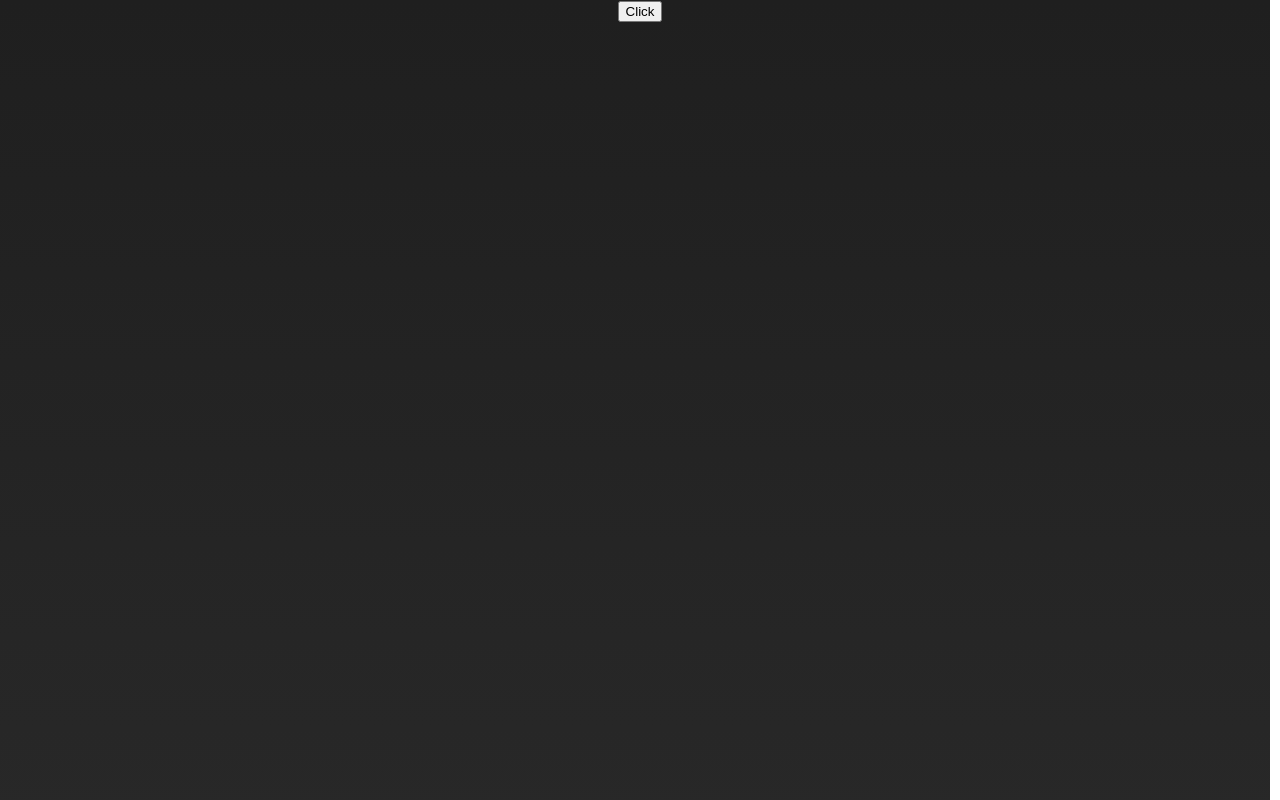
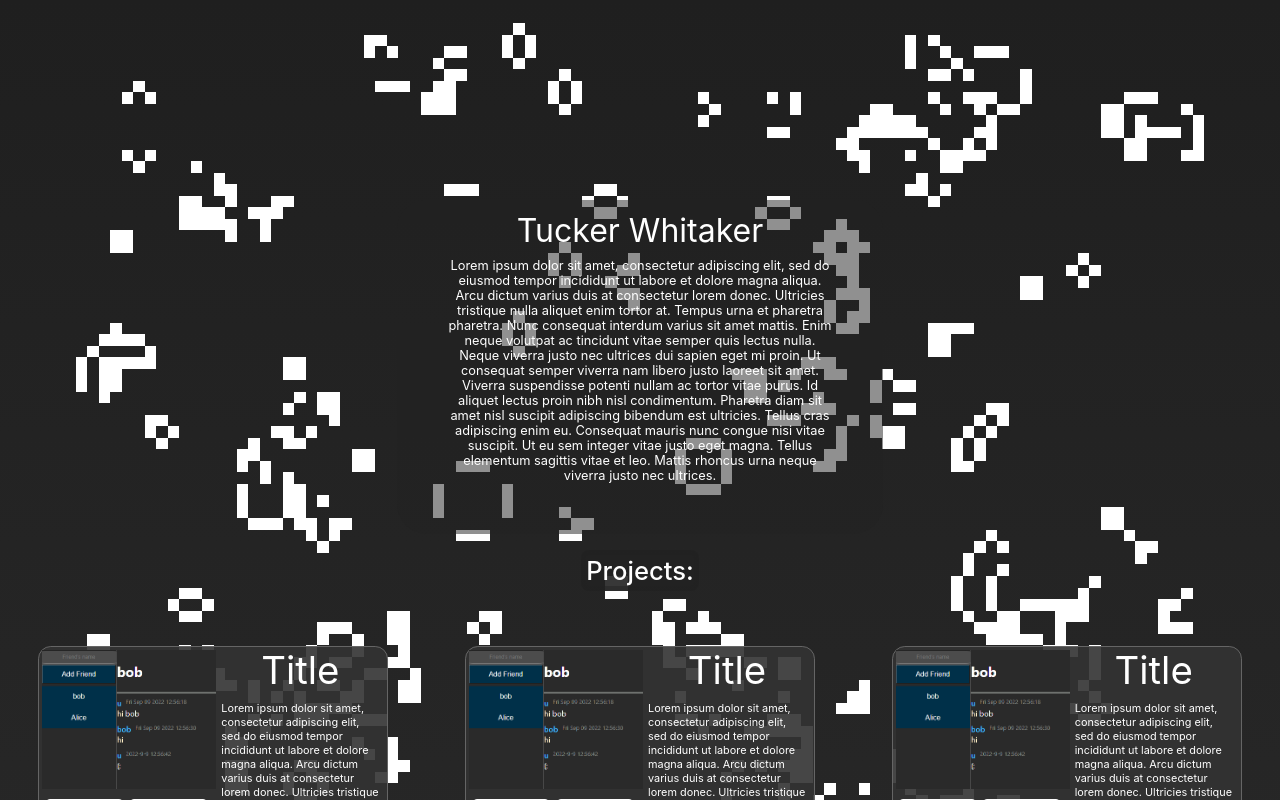
Before and after one commit to TuckerWhitaker/Portfolio, a React (Create React App) app in the folder client/: page / in a window 1280 px wide. Shown: the top 800 px of the page. Built offline with nearby package versions, Linux system fonts and the light colour scheme.

Commit message:
conway css improved

```diff
--- a/client/src/App.css
+++ b/client/src/App.css
@@ -1,9 +1,8 @@
 .App {
 	text-align: center;
-	width: 99.22vw;
-	height: 500vh;
+	width: 100vw;
+	height: 600vh;
 	background-image: linear-gradient(rgb(31, 31, 31), rgb(75, 75, 75));
-	overflow-x: hidden;
 }
 
 .ProjectContainer {
@@ -13,8 +12,26 @@
 	flex-direction: row;
 }
 
+.Container {
+	display: flex;
+	flex-direction: column;
+	margin-top: -175vh;
+	z-index: 5;
+	align-items: center;
+}
+
 .Title {
+	align-self: center;
+	justify-self: center;
+	width: fit-content;
+	margin: 2vh;
+	z-index: 5;
+	background-color: rgb(35, 35, 35, 0.9);
 	color: white;
 	font-weight: 500;
 	font-size: 2vw;
+	border-width: 5px;
+	border-style: solid;
+	border-color: rgb(35, 35, 35, 0.5);
+	border-radius: 8px;
 }
--- a/client/src/App.js
+++ b/client/src/App.js
@@ -3,18 +3,27 @@ import Intro from "./components/intro";
 import Project from "./components/project";
 import Conway from "./components/conway";
 
-/* <Intro></Intro>
+/* <div><Intro></Intro>
 			<h1 className="Title">Projects: </h1>
 			<div className="ProjectContainer">
 				<Project />
 				<Project />
 				<Project />
-			</div>*/
+			</div></div>*/
 
 function App() {
 	return (
 		<div className="App">
 			<Conway></Conway>
+			<div className="Container">
+				<Intro></Intro>
+				<div className="Title">Projects: </div>
+				<div className="ProjectContainer">
+					<Project />
+					<Project />
+					<Project />
+				</div>
+			</div>
 		</div>
 	);
 }
--- a/client/src/components/conway.jsx
+++ b/client/src/components/conway.jsx
@@ -1,15 +1,21 @@
 import "./css/conway.css";
 import React, { useState } from "react";
-let w = 200;
+import { useEffect } from "react";
+let w = 100;
+let h = 300;
 let G = 0;
 
 function Conway() {
+	useEffect(() => {
+		Con();
+	}, []);
+
 	const Con = () => {
 		let state = [];
 		for (let i = 0; i < w; i++) {
 			state.push([]);
 
-			for (let j = 0; j < w; j++) {
+			for (let j = 0; j < h; j++) {
 				if (Math.floor(Math.random() * 11) > 8) {
 					state[i].push(1);
 				} else {
@@ -20,7 +26,7 @@ function Conway() {
 
 		async function update() {
 			for (let i = 0; i < w; i++) {
-				for (let j = 0; j < w; j++) {
+				for (let j = 0; j < h; j++) {
 					if (state[i][j] == 0) {
 						ctx.clearRect(i, j, 1, 1);
 					} else if (state[i][j] == 1) {
@@ -41,10 +47,10 @@ function Conway() {
 			}
 
 			for (let i = 0; i < w; i++) {
-				for (let j = 0; j < w; j++) {
+				for (let j = 0; j < h; j++) {
 					let n = 0;
 
-					if (i == 0 || i == w - 1 || j == 0 || j == w - 1) {
+					if (i == 0 || i == w - 1 || j == 0 || j == h - 1) {
 						newstate[i][j] = 0;
 					} else {
 						n += state[i + 1][j];
@@ -71,19 +77,6 @@ function Conway() {
 				}
 			}
 
-			/*for (let i = 0; i < w; i++) {
-				for (let j = 0; j < w; j++) {
-					if (state[i][j] == 0) {
-						ctx.fillStyle = "#000000";
-						ctx.fillRect(i, j, 1, 1);
-					} else if (state[i][j] == 1) {
-						//white
-						ctx.fillStyle = "#FFFFFF";
-						ctx.fillRect(i, j, 1, 1);
-					}
-				}
-			}*/
-
 			await delay(100);
 			state = newstate;
 			G++;
@@ -107,14 +100,7 @@ function Conway() {
 
 	return (
 		<div className="Parent">
-			<button
-				onClick={() => {
-					Con();
-				}}
-			>
-				Click
-			</button>
-			<canvas id="Canvas" width={w} height={w}></canvas>
+			<canvas id="Canvas" width={w} height={h}></canvas>
 		</div>
 	);
 }
--- a/client/src/components/css/conway.css
+++ b/client/src/components/css/conway.css
@@ -1,12 +1,12 @@
 .Parent {
 	width: 100vw;
-	height: 100vh;
+	height: 200vh;
 	align-items: center;
 	justify-content: center;
 }
 
 canvas {
-	width: 100vw;
-	height: 100vw;
+	width: 90vw;
+	height: 270vw;
 	image-rendering: pixelated;
 }
--- a/client/src/components/css/intro.css
+++ b/client/src/components/css/intro.css
@@ -4,15 +4,24 @@
 	justify-content: center;
 	display: flex;
 	flex-direction: column;
+	background-color: rgba(35, 35, 35, 0.5);
+	padding: 4%;
+	border-radius: 30px;
+	transition-duration: 0.5s;
+}
+
+.Intro:hover {
+	background-color: rgba(35, 35, 35, 1);
 }
 
 .IntroTitle {
 	font-size: 2.5vw;
-	margin: 0;
+	margin-top: -5vh;
 }
 
 .Summary {
 	margin-top: 1vh;
 	font-size: 1vw;
 	width: 30vw;
+	border-radius: 20px;
 }
--- a/client/src/components/css/project.css
+++ b/client/src/components/css/project.css
@@ -6,11 +6,17 @@
 	width: 30%;
 	height: 50%;
 	margin: 3%;
-	border-color: white;
+	border-color: rgb(101, 101, 101);
 	border-radius: 1vw;
 	border-width: 0.1vw;
 	border-style: solid;
 	color: white;
+	background-color: rgb(50, 50, 50, 0.9);
+	transition-duration: 0.5s;
+}
+
+.project:hover {
+	background-color: rgb(50, 50, 50, 1);
 }
 
 .Columns {
--- a/client/src/components/intro.jsx
+++ b/client/src/components/intro.jsx
@@ -3,7 +3,7 @@ import "./css/intro.css";
 function intro() {
 	return (
 		<div className="Intro">
-			<h1 className="IntroTitle">Tucker Whitaker</h1>
+			<div className="IntroTitle">Tucker Whitaker</div>
 			<div className="Summary">
 				Lorem ipsum dolor sit amet, consectetur adipiscing elit, sed do eiusmod
 				tempor incididunt ut labore et dolore magna aliqua. Arcu dictum varius
--- a/client/src/index.css
+++ b/client/src/index.css
@@ -1,13 +1,14 @@
 body {
-  margin: 0;
-  font-family: -apple-system, BlinkMacSystemFont, 'Segoe UI', 'Roboto', 'Oxygen',
-    'Ubuntu', 'Cantarell', 'Fira Sans', 'Droid Sans', 'Helvetica Neue',
-    sans-serif;
-  -webkit-font-smoothing: antialiased;
-  -moz-osx-font-smoothing: grayscale;
+	margin: 0;
+	font-family: -apple-system, BlinkMacSystemFont, "Segoe UI", "Roboto", "Oxygen",
+		"Ubuntu", "Cantarell", "Fira Sans", "Droid Sans", "Helvetica Neue",
+		sans-serif;
+	-webkit-font-smoothing: antialiased;
+	-moz-osx-font-smoothing: grayscale;
+	overflow-x: hidden;
 }
 
 code {
-  font-family: source-code-pro, Menlo, Monaco, Consolas, 'Courier New',
-    monospace;
+	font-family: source-code-pro, Menlo, Monaco, Consolas, "Courier New",
+		monospace;
 }
--- a/client/src/index.js
+++ b/client/src/index.js
@@ -5,7 +5,9 @@ import App from "./App";
 
 const root = ReactDOM.createRoot(document.getElementById("root"));
 root.render(
-  <React.StrictMode>
+	/*   <React.StrictMode>
     <App />
-  </React.StrictMode>
+  </React.StrictMode> */
+
+	<App />
 );
```
